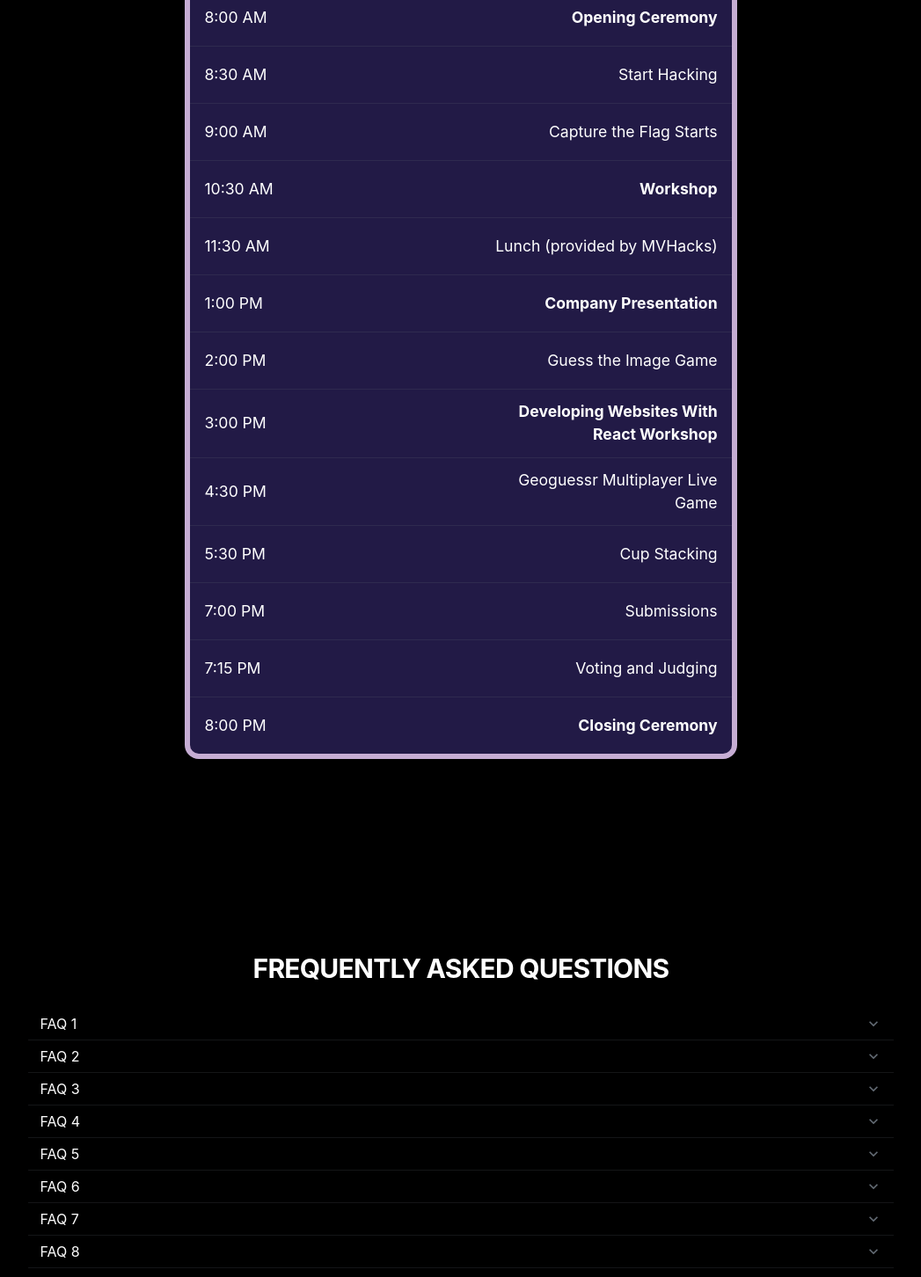
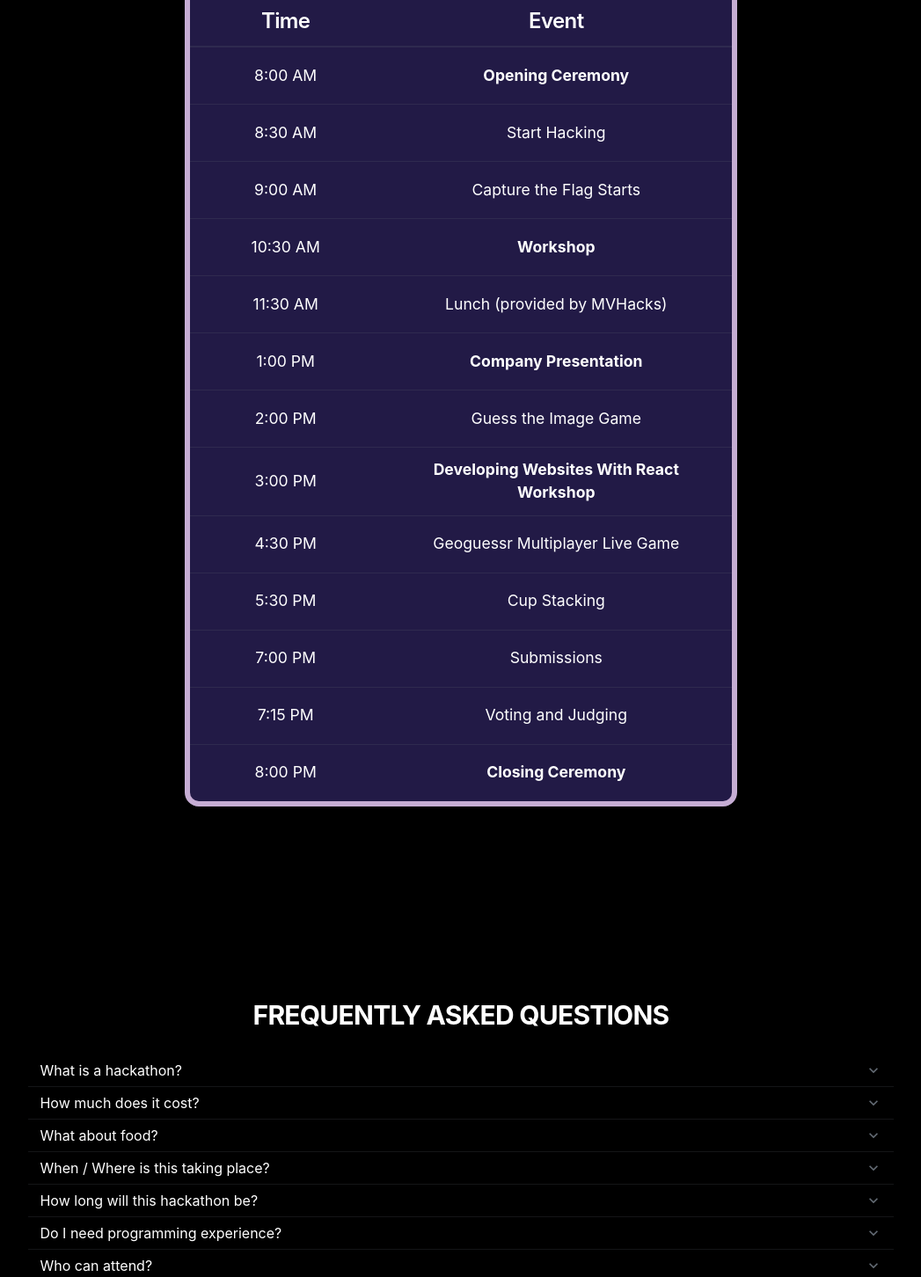
Before and after one commit to mvhacks/website-9.0, a React (Create React App) app: page / in a window 1280 px wide. Shown: the part 1569-3021 px from the top of the page at 88% size, without its empty margins (116-1163 px from the left). Built offline with nearby package versions, Linux system fonts and the light colour scheme.

Commit message:
Fix styling for schedule + add info to faq

```diff
--- a/src/components/Faqs.tsx
+++ b/src/components/Faqs.tsx
@@ -1,197 +1,214 @@
 import React from "react";
-import Accordion from '@mui/joy/Accordion';
-import AccordionDetails from '@mui/joy/AccordionDetails';
-import AccordionGroup from '@mui/joy/AccordionGroup';
-import AccordionSummary from '@mui/joy/AccordionSummary';
-import Typography from '@mui/joy/Typography';
+import Accordion from "@mui/joy/Accordion";
+import AccordionDetails from "@mui/joy/AccordionDetails";
+import AccordionGroup from "@mui/joy/AccordionGroup";
+import AccordionSummary from "@mui/joy/AccordionSummary";
+import Typography from "@mui/joy/Typography";
 
 export default function Faqs() {
   return (
-        <div style={{ padding: '2%'}}>
-            <Typography level="h2"
+    <div style={{ padding: "2%" }}>
+      <Typography
+        level="h2"
         sx={{
-                    color: '#ffffff',
-                    marginBottom: '2%',
-                    marginRight: '0.7%',
-                    marginLeft: '0.7%',
-                    textAlign: "center"
+          color: "#ffffff",
+          marginBottom: "2%",
+          marginRight: "0.7%",
+          marginLeft: "0.7%",
+          textAlign: "center",
         }}
       >
         FREQUENTLY ASKED QUESTIONS
       </Typography>
       <AccordionGroup
         sx={{
-                    backgroundColor: 'transparent',
-                    color: 'white !important',
+          backgroundColor: "transparent",
+          color: "white !important",
           marginLeft: "10%",
           marginRight: "10%",
-                    '& .MuiAccordion-root': {
-                        backgroundColor: 'transparent',
+          "& .MuiAccordion-root": {
+            backgroundColor: "transparent",
           },
-                    '& button:hover': {
-                        backgroundColor: '#221a46 !important',
+          "& button:hover": {
+            backgroundColor: "#221a46 !important",
           },
         }}
       >
         <Accordion>
           <AccordionSummary
             sx={{
-                            backgroundColor: 'transparent',
-                            color: 'white !important',
-                            '& .MuiAccordion-root': {
-                                backgroundColor: 'transparent',
+              backgroundColor: "transparent",
+              color: "white !important",
+              "& .MuiAccordion-root": {
+                backgroundColor: "transparent",
               },
-                            '& button:hover': {
-                                backgroundColor: '#221a46 !important',
+              "& button:hover": {
+                backgroundColor: "#221a46 !important",
               },
             }}
           >
             <Typography
-                            textColor = "common.white"
+              textColor="common.white"
               sx={{
-                                fontWeight: "normal"
+                fontWeight: "normal",
               }}
             >
-                            FAQ 1
+              What is a hackathon?
             </Typography>
           </AccordionSummary>
-                    <AccordionDetails sx={{ color: '#c6add4' }}>
-                        Answer 1
+          <AccordionDetails sx={{ color: "#c6add4" }}>
+            A hackathon is a competitive educational event in which students
+            come together to develop an idea for a project into a real product.
+            MVHacks will provide hackers with educational resources, including
+            seminars and mentors, and an environment that will enable their
+            success.
           </AccordionDetails>
         </Accordion>
         <Accordion>
           <AccordionSummary>
             <Typography
-                            textColor = "common.white"
+              textColor="common.white"
               sx={{
-                                fontWeight: "normal"
+                fontWeight: "normal",
               }}
             >
-                            FAQ 2
+              How much does it cost?
             </Typography>
           </AccordionSummary>
-                    <AccordionDetails sx={{ color: '#c6add4' }}>
-                        Answer 2
+          <AccordionDetails sx={{ color: "#c6add4" }}>
+            It is completely free! All food, swag, and prizes are provided at no
+            charge.
           </AccordionDetails>
         </Accordion>
         <Accordion>
           <AccordionSummary>
             <Typography
-                            textColor = "common.white"
+              textColor="common.white"
               sx={{
-                                fontWeight: "normal"
+                fontWeight: "normal",
               }}
             >
-                            FAQ 3
+              What about food?
             </Typography>
           </AccordionSummary>
-                    <AccordionDetails sx={{ color: '#c6add4' }}>
-                        Answer 3
+          <AccordionDetails sx={{ color: "#c6add4" }}>
+            MVHacks will provide a free lunch to all participants!
           </AccordionDetails>
         </Accordion>
         <Accordion>
           <AccordionSummary>
             <Typography
-                            textColor = "common.white"
+              textColor="common.white"
               sx={{
-                                fontWeight: "normal"
+                fontWeight: "normal",
               }}
             >
-                            FAQ 4
+              When / Where is this taking place?
             </Typography>
           </AccordionSummary>
-                    <AccordionDetails sx={{ color: '#c6add4' }}>
-                        Answer 4
+          <AccordionDetails sx={{ color: "#c6add4" }}>
+            The date and location have not been finalized yet. Feel free to sign
+            up to be alerted when we have more information!
           </AccordionDetails>
         </Accordion>
         <Accordion>
           <AccordionSummary>
             <Typography
-                            textColor = "common.white"
+              textColor="common.white"
               sx={{
-                                fontWeight: "normal"
+                fontWeight: "normal",
               }}
             >
-                            FAQ 5
+              How long will this hackathon be?
             </Typography>
           </AccordionSummary>
-                    <AccordionDetails sx={{ color: '#c6add4' }}>
-                        Answer 5
+          <AccordionDetails sx={{ color: "#c6add4" }}>
+            12 hours (one-day event)!
           </AccordionDetails>
         </Accordion>
         <Accordion>
           <AccordionSummary>
             <Typography
-                            textColor = "common.white"
+              textColor="common.white"
               sx={{
-                                fontWeight: "normal"
+                fontWeight: "normal",
               }}
             >
-                            FAQ 6
+              Do I need programming experience?
             </Typography>
           </AccordionSummary>
-                    <AccordionDetails sx={{ color: '#c6add4' }}>
-                        Answer 6
+          <AccordionDetails sx={{ color: "#c6add4" }}>
+            No - this is a fantastic learning opportunity! Hackers can expect to
+            be able to attend educational workshops run by industry
+            professionals in addition to experienced adult mentors to help them
+            learn and succeed.
           </AccordionDetails>
         </Accordion>
         <Accordion>
           <AccordionSummary>
             <Typography
-                            textColor = "common.white"
+              textColor="common.white"
               sx={{
-                                fontWeight: "normal"
+                fontWeight: "normal",
               }}
             >
-                            FAQ 7
+              Who can attend?
             </Typography>
           </AccordionSummary>
-                    <AccordionDetails sx={{ color: '#c6add4' }}>
-                        Answer 7
+          <AccordionDetails sx={{ color: "#c6add4" }}>
+            All high school students are eligible to attend MVHacks as hackers.
+            Interested in attending but not a high school student? Consider
+            signing up to be a mentor.
           </AccordionDetails>
         </Accordion>
         <Accordion>
           <AccordionSummary>
             <Typography
-                            textColor = "common.white"
+              textColor="common.white"
               sx={{
-                                fontWeight: "normal"
+                fontWeight: "normal",
               }}
             >
-                            FAQ 8
+              What do I need?
             </Typography>
           </AccordionSummary>
-                    <AccordionDetails sx={{ color: '#c6add4' }}>
-                        Answer 8
+          <AccordionDetails sx={{ color: "#c6add4" }}>
+            For the event, all you need is your school ID, laptop, charger, and
+            a desire to hack!
           </AccordionDetails>
         </Accordion>
         <Accordion>
           <AccordionSummary>
             <Typography
-                            textColor = "common.white"
+              textColor="common.white"
               sx={{
-                                fontWeight: "normal"
+                fontWeight: "normal",
               }}
             >
-                            FAQ 9
+              Do I need a team?
             </Typography>
           </AccordionSummary>
-                    <AccordionDetails sx={{ color: '#c6add4' }}>
-                        Answer 9
+          <AccordionDetails sx={{ color: "#c6add4" }}>
+            Teams of up to 4 are allowed. You may work as an individual, but we
+            recommend collaborating. There will be a team mixer at start of the
+            hackathon.
           </AccordionDetails>
         </Accordion>
         <Accordion>
           <AccordionSummary>
             <Typography
-                            textColor = "common.white"
+              textColor="common.white"
               sx={{
-                                fontWeight: "normal"
+                fontWeight: "normal",
               }}
             >
-                            FAQ 10
+              What are the rules?
             </Typography>
           </AccordionSummary>
-                    <AccordionDetails sx={{ color: '#c6add4' }}>
-                        Answer 10
+          <AccordionDetails sx={{ color: "#c6add4" }}>
+            Be nice, respectful, and have fun! Hackers are expected to behave
+            appropriately and safely at all times, and abide by the MLH Code of
+            Conduct.
           </AccordionDetails>
         </Accordion>
       </AccordionGroup>
--- a/src/components/Schedule.tsx
+++ b/src/components/Schedule.tsx
@@ -1,76 +1,110 @@
 import React from "react";
-import Table from '@mui/joy/Table';
-import Typography from '@mui/joy/Typography';
+import Table from "@mui/joy/Table";
+import Typography from "@mui/joy/Typography";
 
-function createData(
-    time: string,
-    event: string,
-) {
-    return { event, time};
+function createData(time: string, event: string) {
+  return { event, time };
 }
 
 const rows = [
-    createData('8:00 AM', 'Opening Ceremony'),
-    createData('8:30 AM', 'Start Hacking'),
-    createData('9:00 AM', 'Capture the Flag Starts'),
-    createData('10:30 AM', 'Workshop'),
-    createData('11:30 AM', 'Lunch (provided by MVHacks)'),
-    createData('1:00 PM', 'Company Presentation'),
-    createData('2:00 PM', 'Guess the Image Game'),
-    createData('3:00 PM', 'Developing Websites With React Workshop'),
-    createData('4:30 PM', 'Geoguessr Multiplayer Live Game'),
-    createData('5:30 PM', 'Cup Stacking'),
-    createData('7:00 PM', 'Submissions'),
-    createData('7:15 PM', 'Voting and Judging'),
-    createData('8:00 PM', 'Closing Ceremony'),
+  createData("8:00 AM", "Opening Ceremony"),
+  createData("8:30 AM", "Start Hacking"),
+  createData("9:00 AM", "Capture the Flag Starts"),
+  createData("10:30 AM", "Workshop"),
+  createData("11:30 AM", "Lunch (provided by MVHacks)"),
+  createData("1:00 PM", "Company Presentation"),
+  createData("2:00 PM", "Guess the Image Game"),
+  createData("3:00 PM", "Developing Websites With React Workshop"),
+  createData("4:30 PM", "Geoguessr Multiplayer Live Game"),
+  createData("5:30 PM", "Cup Stacking"),
+  createData("7:00 PM", "Submissions"),
+  createData("7:15 PM", "Voting and Judging"),
+  createData("8:00 PM", "Closing Ceremony"),
 ];
 
 export default function Faqs() {
   return (
-        <div style= {{padding: '15%'}}>
-            <Typography level='h2'
+    <div style={{ padding: "15%" }}>
+      <Typography
+        level="h2"
         sx={{
-                    color: '#ffffff',
-                    marginBottom: '2%',
-                    marginRight: '0.7%',
-                    marginLeft: '0.7%',
-                    textAlign: "center"
+          color: "#ffffff",
+          marginBottom: "2%",
+          marginRight: "0.7%",
+          marginLeft: "0.7%",
+          textAlign: "center",
         }}
       >
         EVENT SCHEDULE
       </Typography>
-            <Table hoverRow
+      <Table
+        hoverRow
         sx={{
-                    width: {xs: '100%', sm: '90%', md: '80%', lg: '70%', xl: '60%'},
-                    margin: '0 auto',
-                    backgroundColor: '#221a46',
-                    color: 'white !important',
-                    border: '6px solid #c6add4',
-                    borderRadius: '16px',
-                    overflow: 'hidden',
-                    '& td': {
-                        padding: { xs: '8px 10px', sm: '12px 16px' },
-                        fontSize: { xs: '0.8rem', sm: '1.1rem' },
-                        whiteSpace: 'normal',
+          width: { xs: "100%", sm: "90%", md: "80%", lg: "70%", xl: "60%" },
+          margin: "0 auto",
+          backgroundColor: "#221a46",
+          color: "white !important",
+          border: "6px solid #c6add4",
+          borderRadius: "16px",
+          overflow: "hidden",
+          "& td, & th": {
+            padding: { xs: "8px 10px", sm: "12px 16px" },
+            fontSize: { xs: "0.9rem", sm: "1.1rem" },
+            whiteSpace: "normal",
           },
-                    '& tr': {
-                        transition: 'background-color 0.3s ease, box-shadow 0.3s ease',
+          "& th": {
+            backgroundColor: "#221a46",
           },
-                    '& tr:hover': {
-                        backgroundColor: 'rgba(158, 138, 169, 0.6) !important',
-                        boxShadow: '0 0 12px rgba(198, 173, 212, 0.6)',
+          "& tr": {
+            transition: "background-color 0.3s ease, box-shadow 0.3s ease",
+          },
+          ".data:hover": {
+            backgroundColor: "rgba(158, 138, 169, 0.6) !important",
+            boxShadow: "0 0 12px rgba(198, 173, 212, 0.6)",
           },
         }}
       >
+        <thead>
+          <tr>
+            <th
+              style={{ width: "30%", textAlign: "center", fontWeight: "bold" }}
+            >
+              <Typography level="h3" sx={{ color: "#ffffff" }}>
+                Time
+              </Typography>
+            </th>
+            <th style={{ textAlign: "center" }}>
+              <Typography level="h3" sx={{ color: "#ffffff" }}>
+                Event
+              </Typography>
+            </th>
+          </tr>
+        </thead>
         <tbody>
           {rows.map((row) => (
-                <tr key={row.time}>
-                    <td>{row.time}</td>
+            <tr className="data" key={row.time}>
               <td>
                 <Typography
                   sx={{
-                                textAlign: "right",
-                                fontWeight: ['Opening Ceremony', 'Workshop', 'Company Presentation', 'Developing Websites With React Workshop', 'Closing Ceremony'].includes(row.event) ? 'bold' : 'normal',
+                    textAlign: "center",
+                  }}
+                >
+                  {row.time}
+                </Typography>
+              </td>
+              <td>
+                <Typography
+                  sx={{
+                    textAlign: "center",
+                    fontWeight: [
+                      "Opening Ceremony",
+                      "Workshop",
+                      "Company Presentation",
+                      "Developing Websites With React Workshop",
+                      "Closing Ceremony",
+                    ].includes(row.event)
+                      ? "bold"
+                      : "normal",
                   }}
                 >
                   {row.event}
```
Lines whose indentation alone changed are shown as unchanged.
